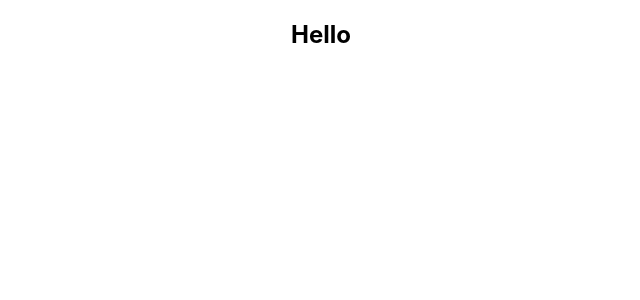
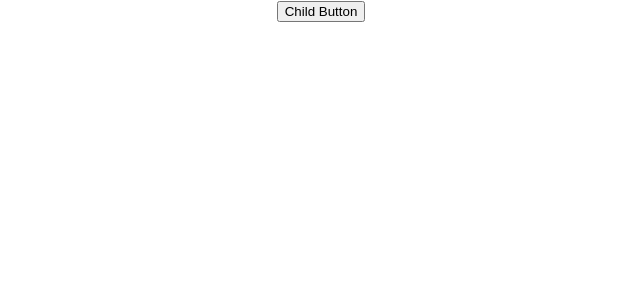
Before and after one commit to VishwanathGT-369/react-hello, a React (Create React App) app: page / in a window 1280 px wide. Shown: the top 300 px of the page, without its empty margins (319-959 px from the left). Built offline with nearby package versions, Linux system fonts and the light colour scheme.

Commit message:
Method as props, Parent Child relation, One comp inside another

```diff
--- a/src/App.js
+++ b/src/App.js
@@ -9,11 +9,13 @@
 import FunctionalClick from './components/FunctionalClick';
 import ClassCompoClick from './components/ClassCompoClick';
 import EventBind from './components/EventBind';
+import ParentComponent from './components/ParentComponent';
 
 function App() {
   return (
     <div className="App">
-      <EventBind></EventBind>
+      <ParentComponent />
+      {/* <EventBind></EventBind> */}
       {/* <FunctionalClick/> */}
       {/* <ClassCompoClick/> */}
       {/* <Counter /> */}
--- /dev/null
+++ b/src/components/ChildComponent.js
@@ -0,0 +1,11 @@
+import React from 'react'
+
+function ChildComponent(props) {
+    return (
+        <div>
+            <button onClick={() => props.parentEvent('Child')}>Child Button</button>
+        </div>
+    )
+}
+
+export default ChildComponent
--- /dev/null
+++ b/src/components/ParentComponent.js
@@ -0,0 +1,26 @@
+import React, { Component } from 'react'
+import ChildComponent from './ChildComponent'
+
+export class ParentComponent extends Component {
+
+    constructor(props) {
+        super(props)
+
+
+    }
+
+    parentMethod(childMsg) {
+        alert("Hello " + childMsg)
+    }
+
+
+    render() {
+        return (
+            <div>
+                <ChildComponent parentEvent={this.parentMethod}></ChildComponent>
+            </div>
+        )
+    }
+}
+
+export default ParentComponent
```
